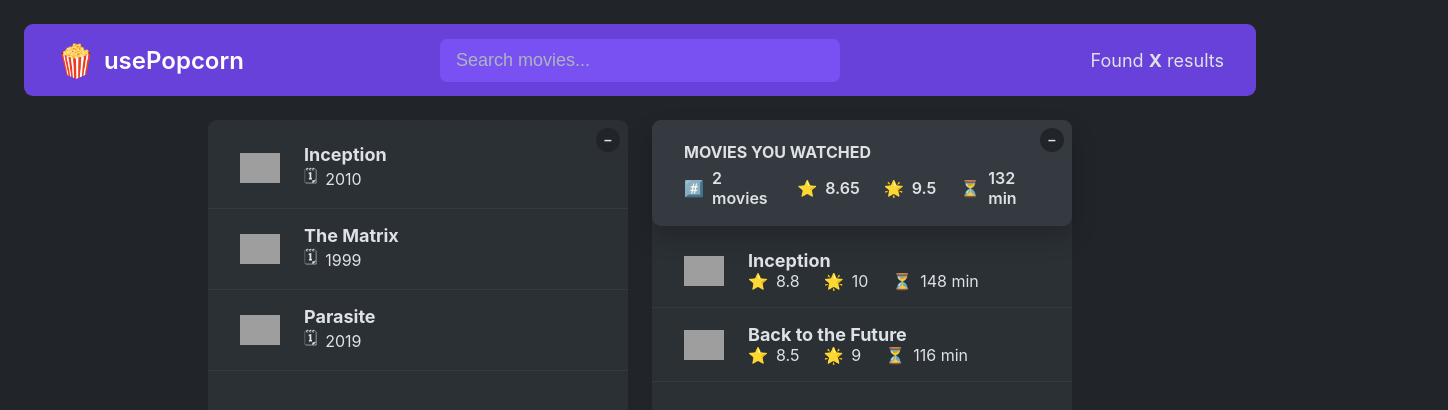
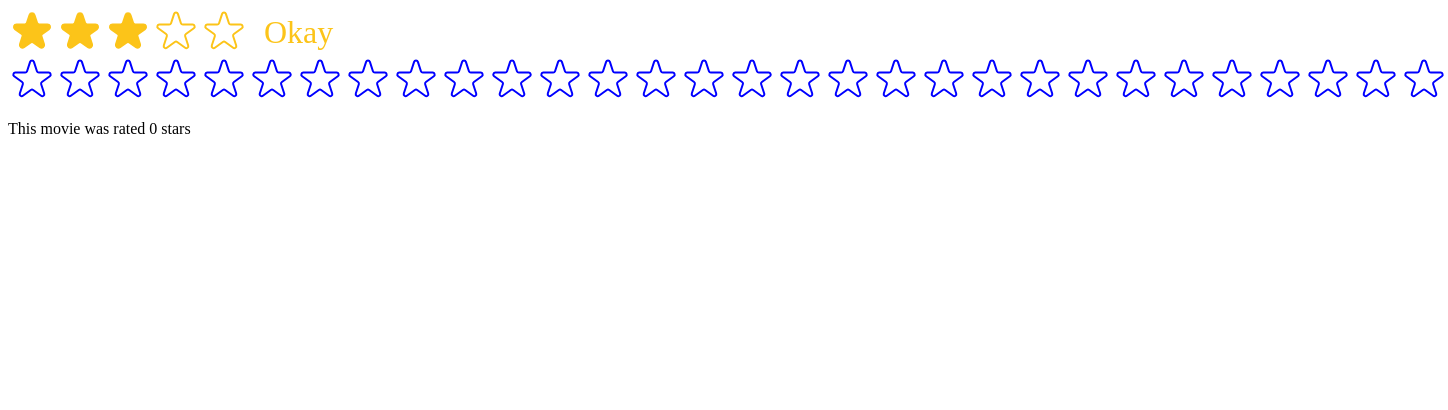
Before and after one commit to thanhminhspk05/usepopcorn, a React (Create React App) app: page / in a window 1280 px wide. Shown: the top 410 px of the page, 1448 px wide, since content can reach past the window. Built offline with nearby package versions, Linux system fonts and the light colour scheme; grey boxes are pictures that could not be loaded.

Commit message:
Lesson 120

```diff
--- a/src/App.js
+++ b/src/App.js
@@ -48,20 +48,42 @@
 const average = (arr) => arr.reduce((acc, cur, i, arr) => acc + cur / arr.length, 0);
 
 export default function App() {
+  const [movies, setMovies] = useState(tempMovieData);
+  const [watched, setWatched] = useState(tempWatchedData);
   return (
     <>
-      <Navbar />
-      <Main />
+      <Navbar>
+        <Search />
+        <NumResults movies={movies} />
+      </Navbar>
+      <Main>
+        {/* <Box>
+          <MovieList movies={movies} />
+        </Box>
+        <Box>
+          <WatchedSummary watched={watched} />
+          <WatchedMoviesList watched={watched} />
+        </Box> */}
+
+        <Box element={<MovieList movies={movies} />} />
+        <Box
+          element={
+            <>
+              <WatchedSummary watched={watched} />
+              <WatchedMoviesList watched={watched} />
+            </>
+          }
+        />
+      </Main>
     </>
   );
 }
 
-const Navbar = () => {
+const Navbar = ({ children }) => {
   return (
     <nav className="nav-bar">
       <Logo />
-      <Search />
-      <NumResults />
+      {children}
     </nav>
   );
 };
@@ -75,10 +97,10 @@
   );
 };
 
-const NumResults = () => {
+const NumResults = ({ movies }) => {
   return (
     <p className="num-results">
-      Found <strong>X</strong> results
+      Found <strong>{movies.length}</strong> results
     </p>
   );
 };
@@ -96,35 +118,27 @@
   );
 };
 
-const Main = () => {
-  const [movies, setMovies] = useState(tempMovieData);
-
-  return (
-    <main className="main">
-      <ListBox />
-      <WatchedBox />
-    </main>
-  );
+const Main = ({ children }) => {
+  return <main className="main">{children}</main>;
 };
 
-const ListBox = () => {
-  const [isOpen1, setIsOpen1] = useState(true);
+const Box = ({ children }) => {
+  const [isOpen, setIsOpen] = useState(true);
 
   return (
     <div className="box">
       <button
         className="btn-toggle"
-        onClick={() => setIsOpen1((open) => !open)}
+        onClick={() => setIsOpen((open) => !open)}
       >
-        {isOpen1 ? '–' : '+'}
+        {isOpen ? '-' : '+'}
       </button>
-      {isOpen1 && <MovieList />}
+      {isOpen && children}
     </div>
   );
 };
 
-const MovieList = () => {
-  const [movies, setMovies] = useState(tempMovieData);
+const MovieList = ({ movies }) => {
   return (
     <ul className="list">
       {movies?.map((movie) => (
@@ -152,28 +166,6 @@
         </p>
       </div>
     </li>
-  );
-};
-
-const WatchedBox = () => {
-  const [watched, setWatched] = useState(tempWatchedData);
-  const [isOpen2, setIsOpen2] = useState(true);
-
-  return (
-    <div className="box">
-      <button
-        className="btn-toggle"
-        onClick={() => setIsOpen2((open) => !open)}
-      >
-        {isOpen2 ? '–' : '+'}
-      </button>
-      {isOpen2 && (
-        <>
-          <WatchedSummary watched={watched} />
-          <WatchedMoviesList watched={watched} />
-        </>
-      )}
-    </div>
   );
 };
 
--- /dev/null
+++ b/src/StarRating.jsx
@@ -0,0 +1,119 @@
+import PropTypes from 'prop-types';
+import { useState } from 'react';
+
+const containerStyle = {
+  display: 'flex',
+  alignItems: 'center',
+  gap: '16px',
+};
+
+const starContainer = {
+  display: 'flex',
+};
+
+const StarRating = ({
+  maxRating = 5,
+  color = '#fcc419',
+  size = 48,
+  className = '',
+  messages = [],
+  defaultRating = 0,
+  onSetRating,
+}) => {
+  const [rating, setRating] = useState(defaultRating);
+  const [tempRating, setTempRating] = useState(0);
+
+  const handleRating = (rating) => {
+    setRating(rating);
+    onSetRating(rating);
+  };
+
+  const textStyle = {
+    lineHeight: '1',
+    margin: '0',
+    color,
+    fontSize: `${size / 1.5}px`,
+  };
+
+  return (
+    <div
+      style={containerStyle}
+      className={className}
+    >
+      <div style={starContainer}>
+        {Array.from({ length: maxRating }, (_, i) => (
+          <Star
+            key={i}
+            full={tempRating ? tempRating >= i + 1 : rating >= i + 1}
+            onRate={() => handleRating(i + 1)}
+            onHoverIn={() => setTempRating(i + 1)}
+            onHoverOut={() => setTempRating(0)}
+            color={color}
+            size={size}
+          />
+        ))}
+      </div>
+      <p style={textStyle}>
+        {messages.length === maxRating
+          ? messages[tempRating ? tempRating - 1 : rating - 1]
+          : tempRating || rating || ''}
+      </p>
+    </div>
+  );
+};
+
+StarRating.propTypes = {
+  maxRating: PropTypes.number,
+  defaultRating: PropTypes.number,
+  size: PropTypes.number,
+  color: PropTypes.string,
+  messages: PropTypes.array,
+  className: PropTypes.string,
+  onSetRating: PropTypes.func,
+};
+
+export default StarRating;
+
+const Star = ({ onRate, full, onHoverIn, onHoverOut, color, size }) => {
+  const starStyle = {
+    width: `${size}px`,
+    height: `${size}px`,
+    display: 'block',
+    cursor: 'pointer',
+  };
+
+  return (
+    <span
+      role="button"
+      style={starStyle}
+      onClick={onRate}
+      onMouseEnter={onHoverIn}
+      onMouseLeave={onHoverOut}
+    >
+      {full ? (
+        <svg
+          xmlns="http://www.w3.org/2000/svg"
+          viewBox="0 0 20 20"
+          fill={color}
+          stroke={color}
+        >
+          <path d="M9.049 2.927c.3-.921 1.603-.921 1.902 0l1.07 3.292a1 1 0 00.95.69h3.462c.969 0 1.371 1.24.588 1.81l-2.8 2.034a1 1 0 00-.364 1.118l1.07 3.292c.3.921-.755 1.688-1.54 1.118l-2.8-2.034a1 1 0 00-1.175 0l-2.8 2.034c-.784.57-1.838-.197-1.539-1.118l1.07-3.292a1 1 0 00-.364-1.118L2.98 8.72c-.783-.57-.38-1.81.588-1.81h3.461a1 1 0 00.951-.69l1.07-3.292z" />
+        </svg>
+      ) : (
+        <svg
+          xmlns="http://www.w3.org/2000/svg"
+          fill="none"
+          viewBox="0 0 24 24"
+          stroke={color}
+        >
+          <path
+            strokeLinecap="round"
+            strokeLinejoin="round"
+            strokeWidth="{2}"
+            d="M11.049 2.927c.3-.921 1.603-.921 1.902 0l1.519 4.674a1 1 0 00.95.69h4.915c.969 0 1.371 1.24.588 1.81l-3.976 2.888a1 1 0 00-.363 1.118l1.518 4.674c.3.922-.755 1.688-1.538 1.118l-3.976-2.888a1 1 0 00-1.176 0l-3.976 2.888c-.783.57-1.838-.197-1.538-1.118l1.518-4.674a1 1 0 00-.363-1.118l-3.976-2.888c-.784-.57-.38-1.81.588-1.81h4.914a1 1 0 00.951-.69l1.519-4.674z"
+          />
+        </svg>
+      )}
+    </span>
+  );
+};
--- a/src/index.js
+++ b/src/index.js
@@ -1,12 +1,33 @@
-import React from 'react';
+import React, { useState } from 'react';
 import ReactDOM from 'react-dom/client';
-import App from './App';
-import './index.css';
+import StarRating from './StarRating';
+// import './index.css';
+
+const Test = () => {
+  const [movieRating, setMovieRating] = useState(0);
+
+  return (
+    <div>
+      <StarRating
+        color="blue"
+        maxRating={30}
+        onSetRating={setMovieRating}
+      />
+      <p>This movie was rated {movieRating} stars</p>
+    </div>
+  );
+};
 
 const root = ReactDOM.createRoot(document.getElementById('root'));
 root.render(
   <React.StrictMode>
-    <App />
+    {/* <App /> */}
+    <StarRating
+      maxRating={5}
+      messages={['Terrible', 'Bad', 'Okay', 'Good', 'Amazing']}
+      defaultRating={3}
+    />
+    <Test />
   </React.StrictMode>
 );
 
```
